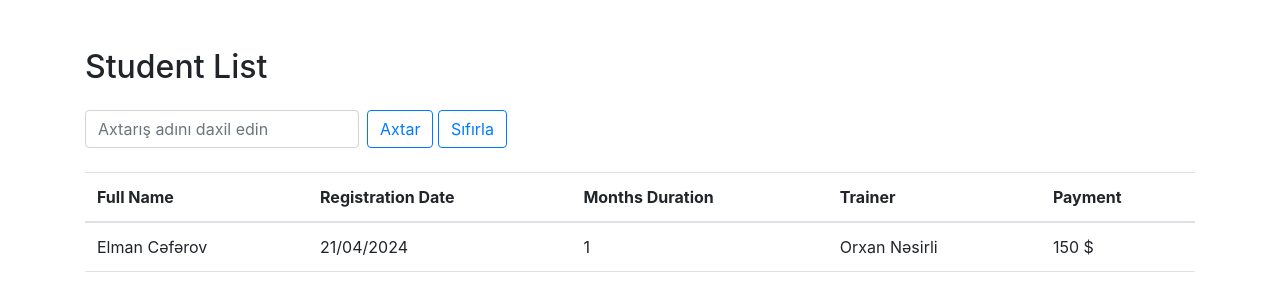
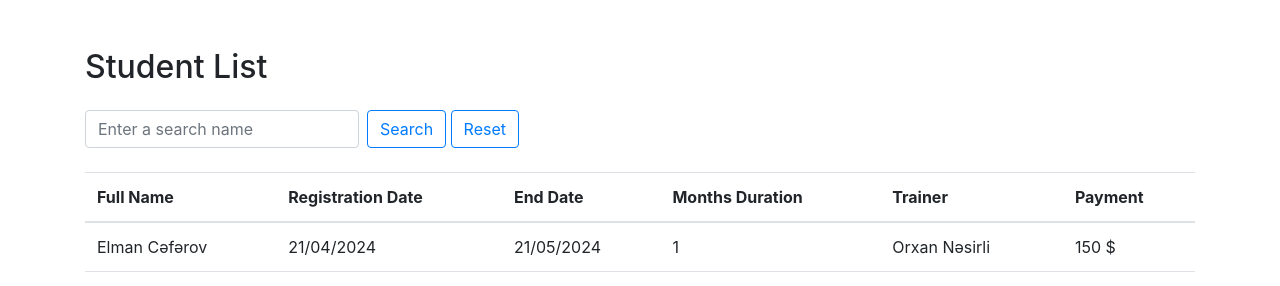
Before and after one commit to SamirAlizada/Fitness, a Django app: page / in a window 1280 px wide. Shown: the part 56-342 px from the top of the page. Run offline with Django 4.2, Linux system fonts and the light colour scheme; data comes from the database, SQL or seed files in the repository; both versions use the stored data as it was after the commit; some libraries are stand-ins or nearby versions.

Commit message:
calculate end date add

```diff
--- a/fitness/models.py
+++ b/fitness/models.py
@@ -1,5 +1,7 @@
 from django.db import models
 from django.utils import timezone
+from datetime import timedelta
+from dateutil.relativedelta import relativedelta
 
 class MonthlyPricing(models.Model):
     month = models.IntegerField()
@@ -23,6 +25,7 @@ class Student(models.Model):
     months_duration = models.ForeignKey(MonthlyPricing, on_delete=models.CASCADE, null=True, blank=True)
     trainer = models.ForeignKey(Trainer, on_delete=models.CASCADE, null=True, blank=True)
     payment = models.IntegerField(default=0)
+    end_date = models.DateField(null=True, blank=True)
 
     def calculate_payment(self):
         # Get the price if `months_duration` is selected
@@ -38,9 +41,15 @@ class Student(models.Model):
         # Update the `payment' field
         self.payment = payment
 
+    def calculate_end_date(self):
+        # Registration_date üzerine months_duration kadar ay ekleyerek end_date hesaplama
+        if self.months_duration:
+            self.end_date = self.registration_date + relativedelta(months=self.months_duration.month)
+
     def save(self, *args, **kwargs):
         # Calculate the payment before saving
         self.calculate_payment()
+        self.calculate_end_date()
         super().save(*args, **kwargs)
 
     def __str__(self) -> str:
--- a/templates/bar_list.html
+++ b/templates/bar_list.html
@@ -6,10 +6,10 @@
     <h2 class="mb-4">Bar List</h2>
     <form method="GET" class="mb-3">
         <div class="form-inline mb-4">
-            <input type="text" name="q" class="form-control mr-sm-2" placeholder="Axtarış adını daxil edin">
-            <button class="btn btn-outline-primary my-2 my-sm-0" type="submit">Axtar</button>
+            <input type="text" name="q" class="form-control mr-sm-2" placeholder="Enter a search name">
+            <button class="btn btn-outline-primary my-2 my-sm-0" type="submit">Search</button>
             &nbsp;
-            <a href="{% url 'student_list' %}"><button class="btn btn-outline-primary my-2 my-sm-0" type="submit">Sıfırla</button>
+            <a href="{% url 'student_list' %}"><button class="btn btn-outline-primary my-2 my-sm-0" type="submit">Reset</button>
             </a>
         </div>
     </form>
--- a/templates/student_list.html
+++ b/templates/student_list.html
@@ -6,10 +6,10 @@
     <h2 class="mb-4">Student List</h2>
     <form method="GET" class="mb-3">
         <div class="form-inline mb-4">
-            <input type="text" name="q" class="form-control mr-sm-2" placeholder="Axtarış adını daxil edin">
-            <button class="btn btn-outline-primary my-2 my-sm-0" type="submit">Axtar</button>
+            <input type="text" name="q" class="form-control mr-sm-2" placeholder="Enter a search name">
+            <button class="btn btn-outline-primary my-2 my-sm-0" type="submit">Search</button>
             &nbsp;
-            <a href="{% url 'student_list' %}"><button class="btn btn-outline-primary my-2 my-sm-0" type="submit">Sıfırla</button>
+            <a href="{% url 'student_list' %}"><button class="btn btn-outline-primary my-2 my-sm-0" type="submit">Reset</button>
             </a>
         </div>
     </form>
@@ -18,6 +18,7 @@
             <tr>
                 <th scope="col">Full Name</th>
                 <th scope="col">Registration Date</th>
+                <th scope="col">End Date</th>
                 <th scope="col">Months Duration</th>
                 <th scope="col">Trainer</th>
                 <th scope="col">Payment</th>
@@ -28,6 +29,7 @@
             <tr>
                 <td>{{ student.full_name }}</td>
                 <td>{{ student.registration_date|date:"d/m/Y" }}</td>
+                <td>{{ student.end_date|date:"d/m/Y" }}</td>
                 <td>{{ student.months_duration }}</td>
                 <td>{{ student.trainer }}</td>
                 <td>{{ student.payment }} $</td>
--- a/templates/student_panel.html
+++ b/templates/student_panel.html
@@ -18,6 +18,7 @@
             <tr>
                 <th scope="col">Full Name</th>
                 <th scope="col">Registration Date</th>
+                <th scope="col">End Date</th>
                 <th scope="col">Months Duration</th>
                 <th scope="col">Trainer</th>
                 <th scope="col">Payment</th>
@@ -29,6 +30,7 @@
             <tr>
                 <td>{{ student.full_name }}</td>
                 <td>{{ student.registration_date|date:"d/m/Y" }}</td>
+                <td>{{ student.end_date|date:"d/m/Y" }}</td>
                 <td>{{ student.months_duration }}</td>
                 <td>{{ student.trainer }}</td>
                 <td>{{ student.payment }} $</td>
--- a/templates/trainer_list.html
+++ b/templates/trainer_list.html
@@ -6,10 +6,10 @@
     <h2 class="mb-4">Trainer List</h2>
     <form method="GET" class="mb-3">
         <div class="form-inline mb-4">
-            <input type="text" name="q" class="form-control mr-sm-2" placeholder="Axtarış adını daxil edin">
-            <button class="btn btn-outline-primary my-2 my-sm-0" type="submit">Axtar</button>
+            <input type="text" name="q" class="form-control mr-sm-2" placeholder="Enter a search name">
+            <button class="btn btn-outline-primary my-2 my-sm-0" type="submit">Search</button>
             &nbsp;
-            <a href="{% url 'trainer_list' %}"><button class="btn btn-outline-primary my-2 my-sm-0" type="submit">Sıfırla</button>
+            <a href="{% url 'trainer_list' %}"><button class="btn btn-outline-primary my-2 my-sm-0" type="submit">Reset</button>
             </a>
         </div>
     </form>
```
Also changed, not shown: db.sqlite3, fitness/migrations/0008_student_end_date.py (added).
